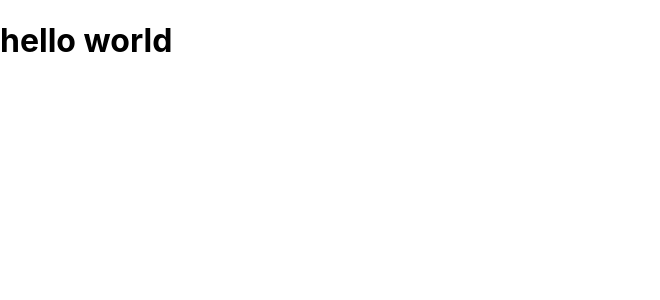
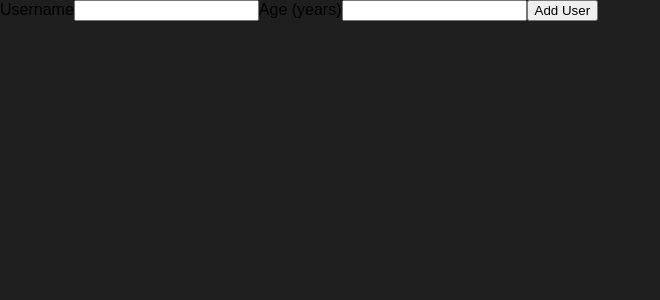
Before and after one commit to bgordon8/validation-prac, a React (Create React App) app: page / in a window 1280 px wide. Shown: the top 300 px of the page, without its empty margins (0-660 px from the left). Built offline with nearby package versions, Linux system fonts and the light colour scheme.

Commit message:
Adds addUser component

```diff
--- a/src/App.js
+++ b/src/App.js
@@ -1,7 +1,9 @@
+import AddUser from "./components/Users/AddUser";
+
 function App() {
   return (
     <div className="App">
-      <h1>hello world</h1>
+      <AddUser />
     </div>
   );
 }
--- /dev/null
+++ b/src/components/Users/AddUser.js
@@ -0,0 +1,21 @@
+import React from "react";
+
+const AddUser = (props) => {
+  const addUserHandler = (e) => {
+    e.preventDefault();
+  };
+
+  return (
+    <div>
+      <form onSubmit={addUserHandler}>
+        <label htmlFor="username">Username</label>
+        <input id="username" type="text" />
+        <label htmlFor="age">Age (years)</label>
+        <input id="age" type="number" />
+        <button type="submit">Add User</button>
+      </form>
+    </div>
+  );
+};
+
+export default AddUser;
--- a/src/index.css
+++ b/src/index.css
@@ -1,13 +1,12 @@
+* {
+  box-sizing: border-box;
+}
+
+html {
+  font-family: sans-serif;
+  background: #1f1f1f;
+}
+
 body {
   margin: 0;
-  font-family: -apple-system, BlinkMacSystemFont, 'Segoe UI', 'Roboto', 'Oxygen',
-    'Ubuntu', 'Cantarell', 'Fira Sans', 'Droid Sans', 'Helvetica Neue',
-    sans-serif;
-  -webkit-font-smoothing: antialiased;
-  -moz-osx-font-smoothing: grayscale;
 }
-
-code {
-  font-family: source-code-pro, Menlo, Monaco, Consolas, 'Courier New',
-    monospace;
-}
```
